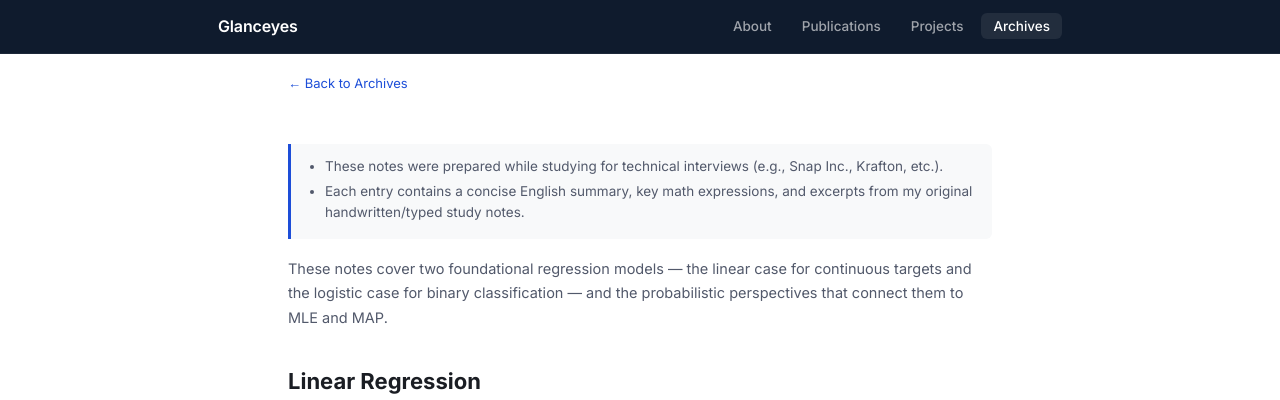
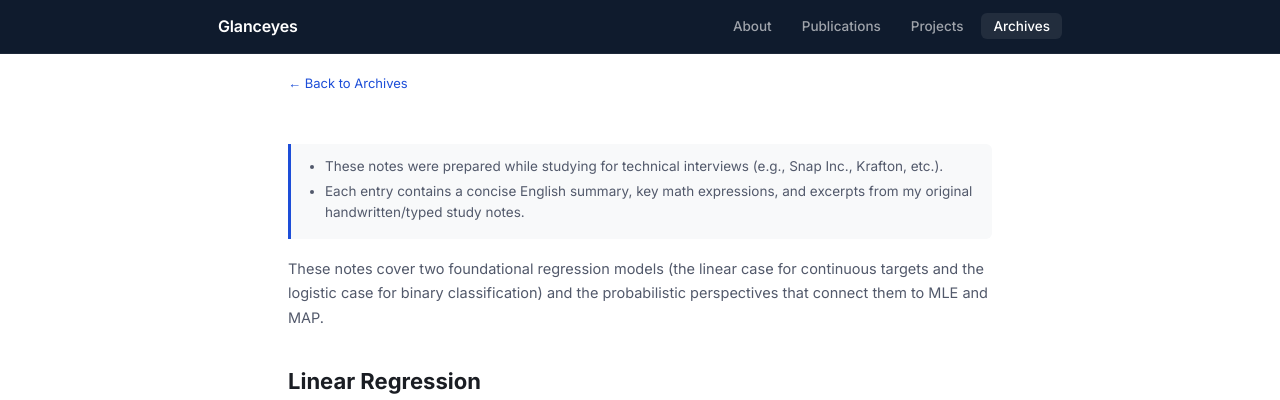
Before and after one commit to Glanceyes/Glanceyes.github.io, a Jekyll site: the page built from _archives/07-regression.md, in a window 1280 px wide and 900 px high, scrolled down 332 px, cut to the strip 0-400 px from the top of the window. Built offline with Jekyll 4.4.1, drawn with Linux system fonts in a browser that asks for light colours.

Commit message:
Fix Flash Attention math rendering + 07 regression intro double colon
11-diffusion-flow-sde-score:
- the bar notation broke kramdown the same way \\text{new} did — inline
  \$\\bar{m}_{:j}\$ rendered as raw "\$\\bar{m}{:j}\$" because the
  \\command{arg}_{subscript} pattern in inline math kept getting eaten
  on the backslash. Switched to prime notation (m'_{:j}, \\ell'_{:j})
  which has no braces between the variable and the subscript and renders
  reliably.
- the rescale bullet used \$\\exp(\\text{old max} - \\text{new max})\$;
  \\exp was being stripped to a math-italic "exp". Rewrote with e^{...}
  to drop the \\exp command entirely.

07-regression: the em-dash bulk replacement turned the parenthetical
"models — case A and case B — and the perspectives" into the double-
colon "models: case A and case B: and the perspectives". Restored the
parenthetical with actual parentheses.

Co-Authored-By: Claude Opus 4.7 (1M context) <noreply@anthropic.com>

```diff
--- a/_archives/07-regression.md
+++ b/_archives/07-regression.md
@@ -16,13 +16,13 @@ excerpt_short: Linear and logistic regression with a probabilistic interpretatio
 > - These notes were prepared while studying for technical interviews (e.g., Snap Inc., Krafton, etc.).
 > - Each entry contains a concise English summary, key math expressions, and excerpts from my original handwritten/typed study notes.
 
-These notes cover two foundational regression models — the linear case for continuous targets and the logistic case for binary classification — and the probabilistic perspectives that connect them to MLE and MAP.
+These notes cover two foundational regression models (the linear case for continuous targets and the logistic case for binary classification) and the probabilistic perspectives that connect them to MLE and MAP.
 
 ## Linear Regression
 
-<img class="note-img" src="/images/archives/notes/07-regression-p29-linear-regression.png" alt="Linear Regression — model & objective">
+<img class="note-img" src="/images/archives/notes/07-regression-p29-linear-regression.png" alt="Linear Regression: model & objective">
 
-<img class="note-img" src="/images/archives/notes/07-regression-p30-linear-reg-continued.png" alt="Linear Regression — closed-form, probabilistic interpretation">
+<img class="note-img" src="/images/archives/notes/07-regression-p30-linear-reg-continued.png" alt="Linear Regression: closed-form, probabilistic interpretation">
 
 - models the relationship between input features and a target variable
   - assumes a linear relationship between inputs and output
@@ -84,9 +84,9 @@ $$
 
 ## Logistic Regression
 
-<img class="note-img" src="/images/archives/notes/07-regression-p30-logistic-start.png" alt="Logistic Regression — model, classifier, decision boundary (page 30 portion)">
+<img class="note-img" src="/images/archives/notes/07-regression-p30-logistic-start.png" alt="Logistic Regression: model, classifier, decision boundary (page 30 portion)">
 
-<img class="note-img" src="/images/archives/notes/07-regression-p31-logistic-continued.png" alt="Logistic Regression — likelihood, MLE, BCE, gradient, training (page 31)">
+<img class="note-img" src="/images/archives/notes/07-regression-p31-logistic-continued.png" alt="Logistic Regression: likelihood, MLE, BCE, gradient, training (page 31)">
 
 - linear classifier that models the probability of a binary label
 - uses a linear score $w^\top x$ and squashes it into $[0, 1]$ with a sigmoid
```
Also changed, not shown: _archives/11-diffusion-flow-sde-score.md (+14 -14 lines).
